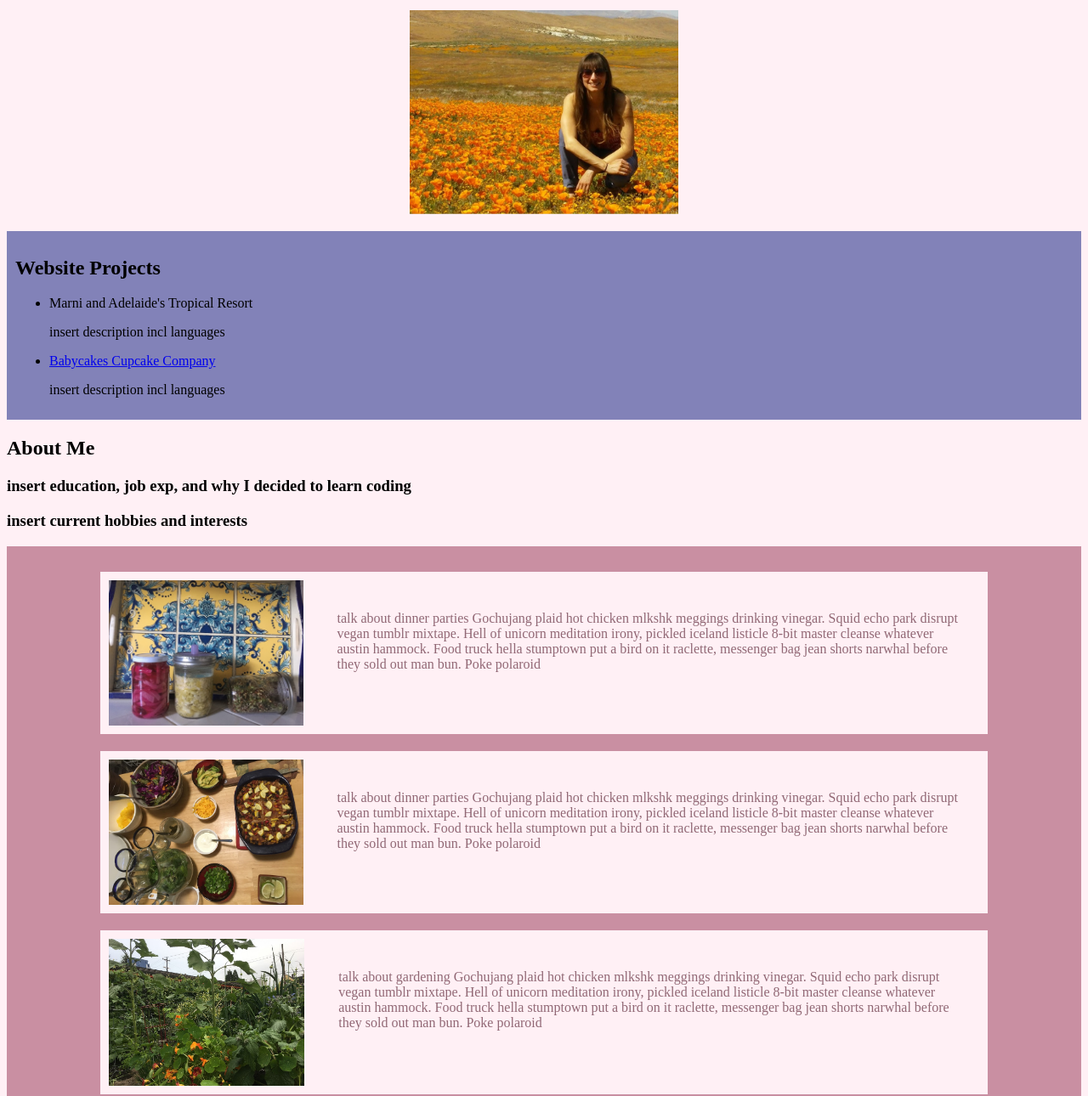
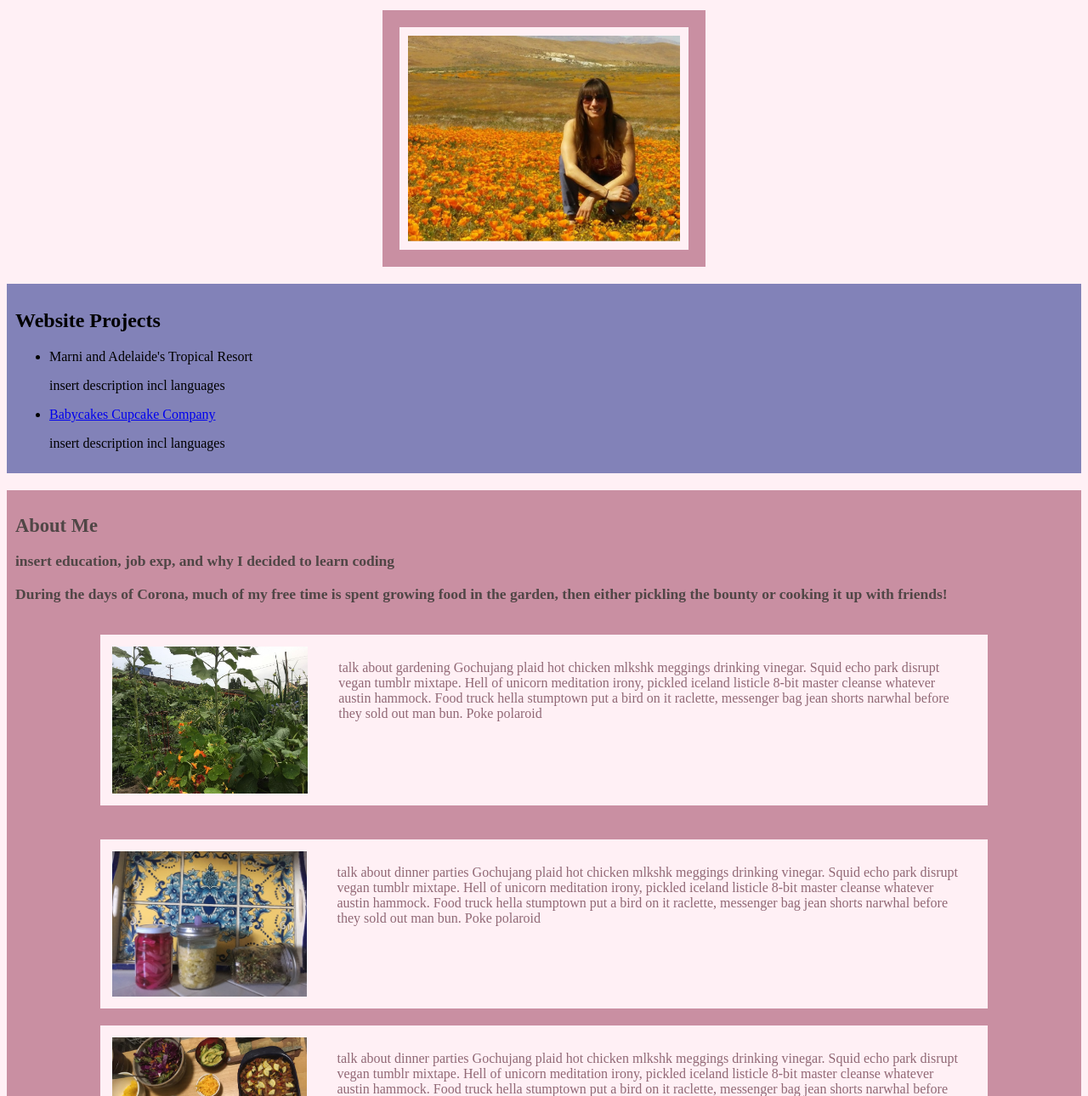
Before and after one commit to adiainthesky/Portfolio, a plain HTML site: page index.html in a window 1280 px wide. Shown: the part 89-1379 px from the top of the page at 85% size. Drawn offline with Linux system fonts and the light colour scheme.

Commit message:
tighten up wrapper code, add border to main photo, make color scheme more consistent

```diff
--- a/css/styles.css
+++ b/css/styles.css
@@ -2,20 +2,28 @@ body {
   background-color: lavenderblush
 }
 .box {
-  border: 1px purple;
   padding: 10px;
   margin: auto;
   margin-top: 20px;
-  margin-bottom: 20px;
   width: 100%;
   box-sizing: border-box;
   background-color: rgb(130, 130, 184);
 }
 
 
+.box2 {
+  padding: 10px;
+  margin: auto;
+  margin-top: 20px;
+  width: 100%;
+  box-sizing: border-box;
+  background-color: rgb(201, 143, 162);
+  color: rgb(80, 70, 70);
+  font-size: 15px;
+}
 
 h1 {
-  color: lightcoral;
+  color: rgb(201, 143, 162);
   text-align: center;
   font-weight: bold;
   font-size: 40px;
@@ -24,11 +32,24 @@ h1 {
 
 
 img {
+  border: darkslateblue;
+  border-width: 6px;
+  padding: 4px;
   margin: auto;
   width: 25%;
   height: auto;
   display: block;
   align: left;
+}
+
+.main-img {
+  width: 30%;
+  padding: 10px;
+  border: solid rgb(201, 143, 162);
+  border-width: 20px;
+  background-color: lavenderblush;
+  margin-bottom: 10px;
+  box-sizing: border-box;
 }
 
 
@@ -38,6 +59,13 @@ img {
   display: block;
   width: 1200px;
   position: relative;
+
+
+
+
+
+
+
 }.wrapper {
   background-color: rgb(201, 143, 162);
   color: aliceblue;
@@ -61,9 +89,7 @@ img {
   background-color: lavenderblush;
   font-size: 6px
   width: 60%;
-  margin-right: 100px
+  margin-right: 100px;
+  color: rgb(145, 104, 117);
+  float:right
 }
-.hobbies-text {
-  color: rgb(145, 104, 117);
-  float:right;
-}
--- a/index.html
+++ b/index.html
@@ -7,7 +7,7 @@
 </head>
 <body>
   <h1>Adelaide Nalley</h1>
-  <img src="poppies.jpeg" alt="photo of Adelaide">
+  <img class="main-img" src="poppies.jpeg" alt="photo of Adelaide">
 
 
   <div class="box">
@@ -24,10 +24,19 @@
     </ul>
   </div>
 
-
+  <div class="box2">
     <h2>About Me</h2>
     <h3>insert education, job exp, and why I decided to learn coding</h3>
-    <h3>insert current hobbies and interests</h3>
+    <h3>During the days of Corona, much of my free time is spent growing food in the garden, then either pickling the bounty or cooking it up with friends!</h3>
+  </div>
+
+  <div class="wrapper">
+    <div class="column-img">
+      <img class="hobbies-img" src="gardening.jpeg" alt="gardening">
+    </div>
+    <div class="column-text">talk about gardening Gochujang plaid hot chicken mlkshk meggings drinking vinegar. Squid echo park disrupt vegan tumblr mixtape. Hell of unicorn meditation irony, pickled iceland listicle 8-bit master cleanse whatever austin hammock. Food truck hella stumptown put a bird on it raclette, messenger bag jean shorts narwhal before they sold out man bun. Poke polaroid
+    </div>
+  </div>
 
   <div class="wrapper">
   </div>
@@ -35,9 +44,7 @@
     <div class="column-img">
       <img class="hobbies-img" src="pickles.JPG" alt="pickles">
     </div>
-    <div class="column-text">
-      <p class="hobbies-text">talk about dinner parties Gochujang plaid hot chicken mlkshk meggings drinking vinegar. Squid echo park disrupt vegan tumblr mixtape. Hell of unicorn meditation irony, pickled iceland listicle 8-bit master cleanse whatever austin hammock. Food truck hella stumptown put a bird on it raclette, messenger bag jean shorts narwhal before they sold out man bun. Poke polaroid
-      </p>
+    <div class="column-text">talk about dinner parties Gochujang plaid hot chicken mlkshk meggings drinking vinegar. Squid echo park disrupt vegan tumblr mixtape. Hell of unicorn meditation irony, pickled iceland listicle 8-bit master cleanse whatever austin hammock. Food truck hella stumptown put a bird on it raclette, messenger bag jean shorts narwhal before they sold out man bun. Poke polaroid
     </div>
   </div>
 
@@ -45,19 +52,7 @@
     <div class="column-img">
       <img class="hobbies-img" src="dinner_parties.jpeg" alt="dinner parties">
     </div>
-    <div class="column-text">
-      <p class="hobbies-text">talk about dinner parties Gochujang plaid hot chicken mlkshk meggings drinking vinegar. Squid echo park disrupt vegan tumblr mixtape. Hell of unicorn meditation irony, pickled iceland listicle 8-bit master cleanse whatever austin hammock. Food truck hella stumptown put a bird on it raclette, messenger bag jean shorts narwhal before they sold out man bun. Poke polaroid
-      </p>
-    </div>
-  </div>
-
-  <div class="wrapper">
-    <div class="column-img">
-      <img class="hobbies-img" src="gardening.jpeg" alt="gardening">
-    </div>
-    <div class="column-text">
-      <p class="hobbies-text">talk about gardening Gochujang plaid hot chicken mlkshk meggings drinking vinegar. Squid echo park disrupt vegan tumblr mixtape. Hell of unicorn meditation irony, pickled iceland listicle 8-bit master cleanse whatever austin hammock. Food truck hella stumptown put a bird on it raclette, messenger bag jean shorts narwhal before they sold out man bun. Poke polaroid
-      </p>
+    <div class="column-text">talk about dinner parties Gochujang plaid hot chicken mlkshk meggings drinking vinegar. Squid echo park disrupt vegan tumblr mixtape. Hell of unicorn meditation irony, pickled iceland listicle 8-bit master cleanse whatever austin hammock. Food truck hella stumptown put a bird on it raclette, messenger bag jean shorts narwhal before they sold out man bun. Poke polaroid
     </div>
   </div>
 
```
